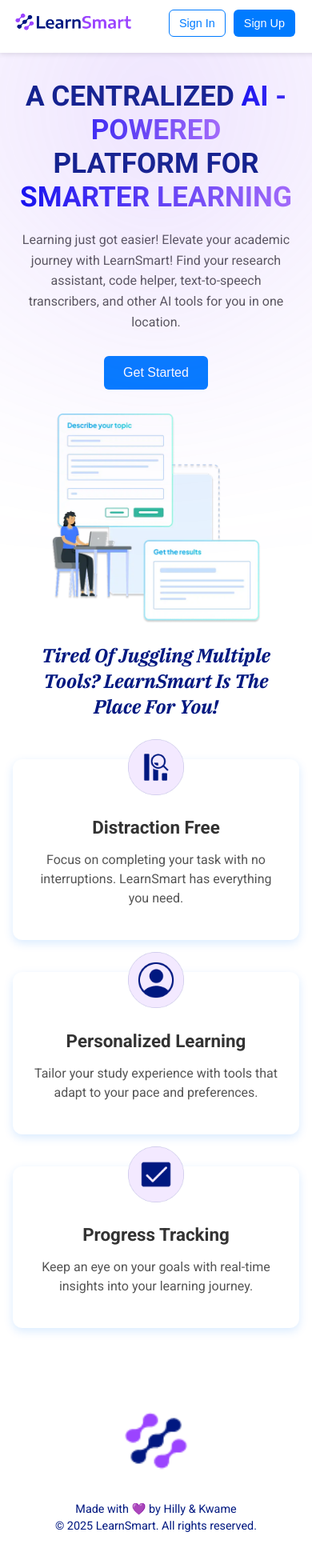
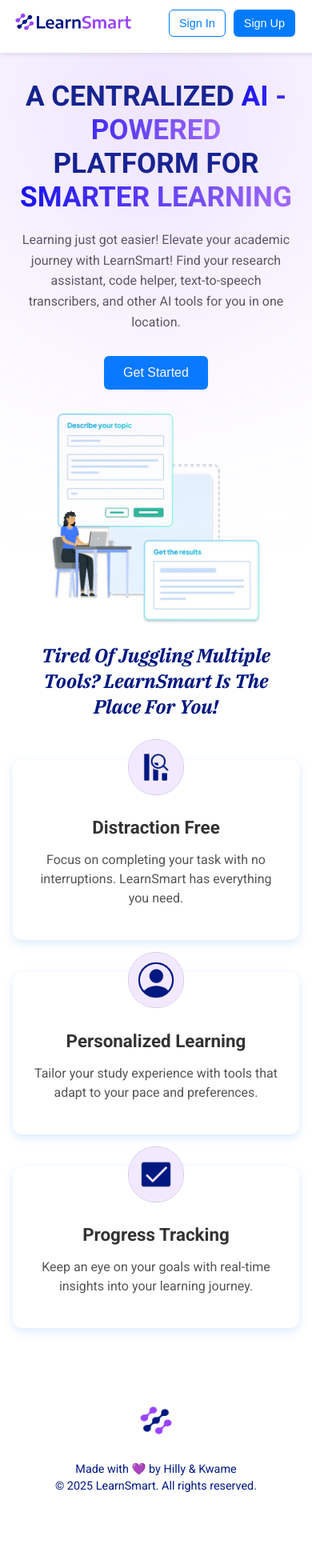
Before and after one commit to kapaintsil/learn-smart, a React (Vite) app: page / in a window 390 px wide. Shown: the whole page at 80% size. After the commit the page ends 1890 px from the top, so only its background shows below. Built offline with nearby package versions, Linux system fonts and the light colour scheme.

Commit message:
modified the size of the footer logo

```diff
--- a/src/Components/Footer.css
+++ b/src/Components/Footer.css
@@ -13,7 +13,7 @@
 }
 
 .footer-logo {
-  height: 100px;
+  height: 50px;
   width: auto;
 }
 
@@ -48,7 +48,7 @@
   }
 
   .footer-logo {
-    height: 100px;
+    height: 50px;
   }
 
   .footer-center p {
```
